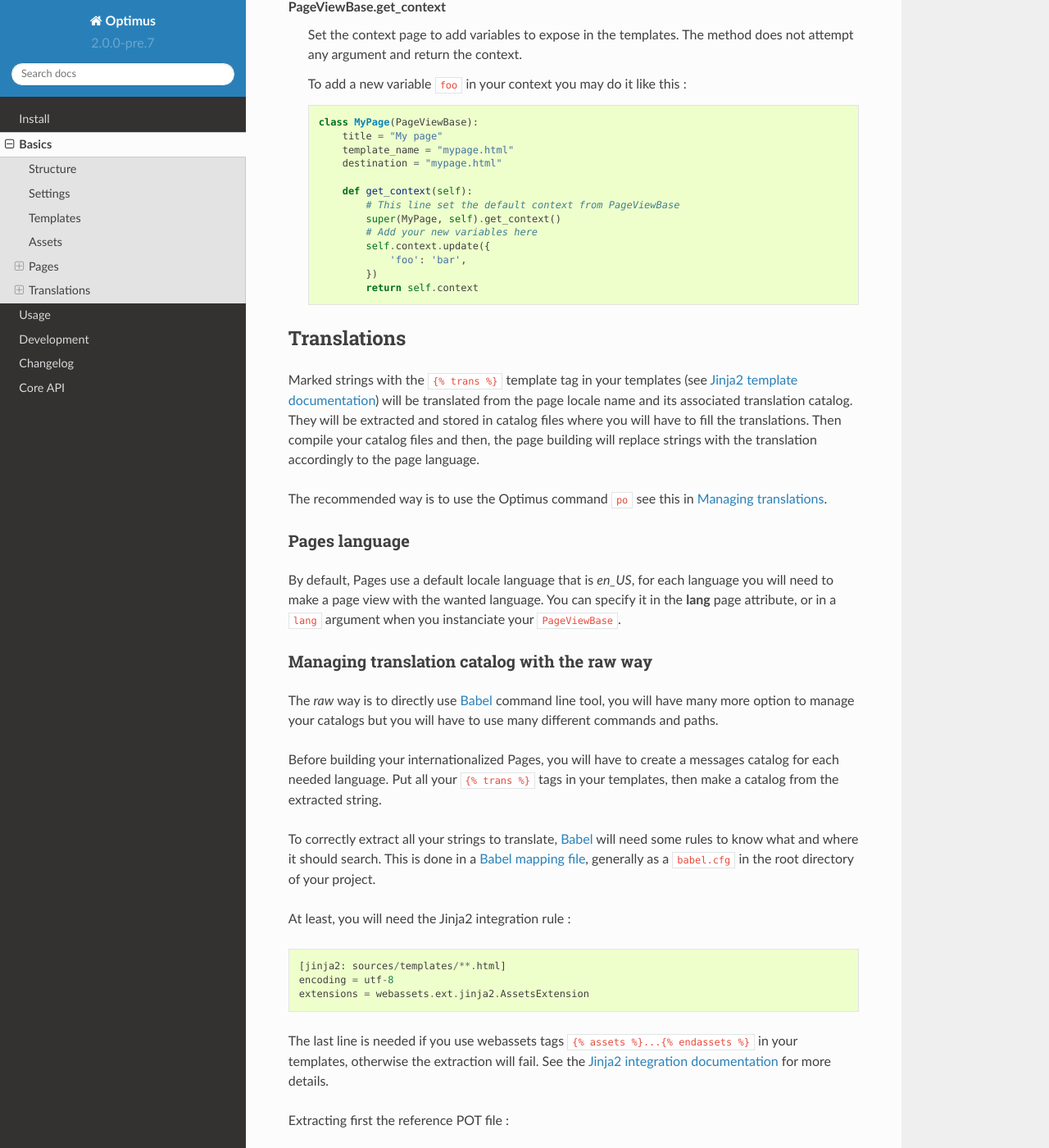
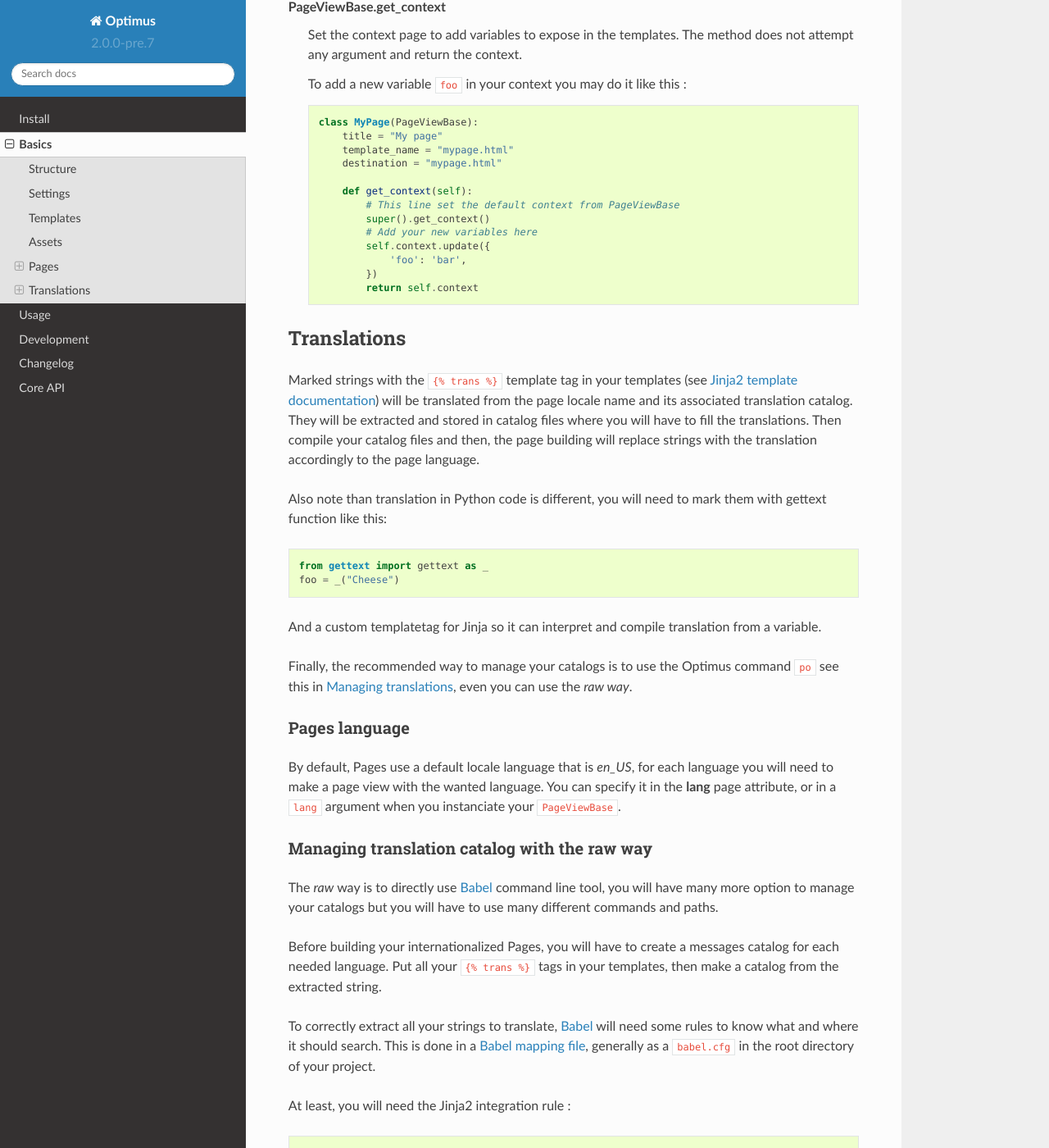
Before and after one commit to sveetch/Optimus, a Sphinx documentation site: the page built from docs/basics.rst, in a window 1280 px wide and 1400 px high, scrolled down 8753 px. Shown: the whole window at 82% size. Built offline with Sphinx 7.4.7 and the Read the Docs theme 2.0.0, drawn with Linux system fonts in a browser that asks for light colours; some of the changed text lies outside the part shown.

```diff
--- a/docs/basics.rst
+++ b/docs/basics.rst
@@ -420,7 +420,7 @@
 
             def get_context(self):
                 # This line set the default context from PageViewBase
-                super(MyPage, self).get_context()
+                super().get_context()
                 # Add your new variables here
                 self.context.update({
                     'foo': 'bar',
@@ -439,8 +439,17 @@
 translations. Then compile your catalog files and then, the page building will replace
 strings with the translation accordingly to the page language.
 
-The recommended way is to use the Optimus command ``po`` see this
-in :ref:`usage-translations-label`.
+Also note than translation in Python code is different, you will need to mark them with
+gettext function like this: ::
+
+    from gettext import gettext as _
+    foo = _("Cheese")
+
+And a custom templatetag for Jinja so it can interpret and compile translation from a
+variable.
+
+Finally, the recommended way to manage your catalogs is to use the Optimus command
+``po`` see this in :ref:`usage-translations-label`, even you can use the *raw way*.
 
 .. _basics-translations-locale-label:
 
```
Also changed, not shown: other parts of docs/basics.rst (+1 -1 lines), 4 other files.
